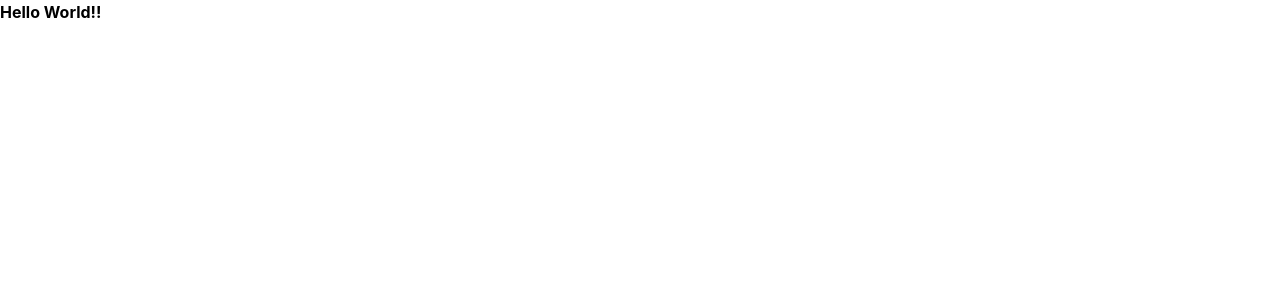
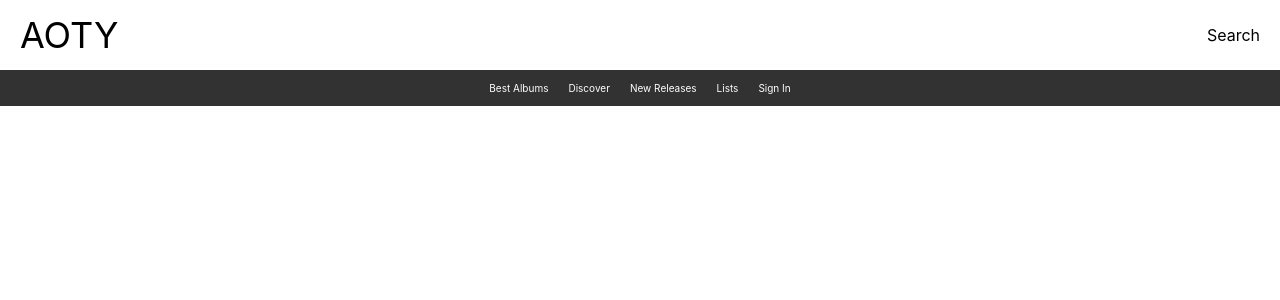
Before and after one commit to kyo8300/bulletproof-nextjs, a Next.js app: page / in a window 1280 px wide. Shown: the top 300 px of the page. Built offline with nearby package versions, Linux system fonts and the light colour scheme.

Commit message:
:lipstick: create header layout

```diff
--- a/package.json
+++ b/package.json
@@ -11,6 +11,7 @@
     "test-e2e": "playwright test"
   },
   "dependencies": {
+    "hamburger-react": "^2.4.1",
     "next": "12.0.10",
     "react": "17.0.2",
     "react-dom": "17.0.2",
--- /dev/null
+++ b/src/components/Layout/MainLayout.tsx
@@ -0,0 +1,89 @@
+import React, { useState } from "react";
+import Link from "next/link";
+import Hamburger from "hamburger-react";
+
+const Links = [
+  ["Best Albums", "/best-albums"],
+  ["Discover", "/discover"],
+  ["New Releases", "/releases"],
+  ["Lists", "/lists"],
+  ["Sign In", "/sign-in"],
+];
+
+const NavBar = () => (
+  <nav className="hidden list-none phone:block">
+    <ul className="text-center bg-[#323232] h-[36px] leading-9 flex items-center justify-center">
+      {Links.map(([title, url]) => (
+        <li key={title} className="text-white px-[10px] text-[10px]">
+          <Link href={url}>
+            <a>{title}</a>
+          </Link>
+        </li>
+      ))}
+    </ul>
+  </nav>
+);
+
+type MobileHamburgerMenuProps = {
+  hamburgerOpen: boolean;
+  setHamburgerOpen: React.Dispatch<React.SetStateAction<boolean>>;
+};
+
+const MobileHamburgerMenu = ({
+  hamburgerOpen,
+  setHamburgerOpen,
+}: MobileHamburgerMenuProps) => {
+  return (
+    <div className="phone:hidden">
+      <Hamburger
+        toggled={hamburgerOpen}
+        toggle={setHamburgerOpen}
+        label="Nav menu"
+      />
+      {hamburgerOpen && (
+        <div className="fixed top-[78px] left-0 w-full h-full z-30 bg-[#323232]">
+          <div className="bg-white h-[62.5px] py-[15px] px-5">Search</div>
+          <ul className="flex justify-center flex-col px-5">
+            {Links.map(([title, url]) => (
+              <li
+                key={title}
+                className="h-12 text-white text-xs py-[5px] border-b border-[#484848] flex items-center"
+              >
+                <Link href={url}>
+                  <a>{title}</a>
+                </Link>
+              </li>
+            ))}
+          </ul>
+        </div>
+      )}
+    </div>
+  );
+};
+
+const LogoHeader = () => {
+  const [hamburgerOpen, setHamburgerOpen] = useState(false);
+  return (
+    <header className="py-[15px] px-5">
+      <div className="flex items-center justify-between">
+        <Link href="/">
+          <a className="text-4xl block">AOTY</a>
+        </Link>
+        <div className="hidden phone:block">Search</div>
+        <MobileHamburgerMenu
+          hamburgerOpen={hamburgerOpen}
+          setHamburgerOpen={setHamburgerOpen}
+        />
+      </div>
+    </header>
+  );
+};
+
+export const MainLayout = () => {
+  return (
+    <>
+      <LogoHeader />
+      <NavBar />
+    </>
+  );
+};
--- /dev/null
+++ b/src/components/Layout/index.ts
@@ -0,0 +1 @@
+export * from './MainLayout'
--- a/src/pages/api/hello.ts
+++ /dev/null
@@ -1,13 +0,0 @@
-// Next.js API route support: https://nextjs.org/docs/api-routes/introduction
-import type { NextApiRequest, NextApiResponse } from 'next'
-
-type Data = {
-  name: string
-}
-
-export default function handler(
-  req: NextApiRequest,
-  res: NextApiResponse<Data>
-) {
-  res.status(200).json({ name: 'John Doe' })
-}
--- a/src/pages/index.tsx
+++ b/src/pages/index.tsx
@@ -1,18 +1,25 @@
-import type { NextPage } from 'next'
-import Head from 'next/head'
-// import Image from 'next/image'
+import type { NextPage } from "next";
+import Head from "next/head";
+import { MainLayout } from "@/components/Layout";
 
 const Home: NextPage = () => {
   return (
     <div>
       <Head>
-        <title>Create Next App</title>
-        <meta name="description" content="Generated by create next app" />
-        <link rel="icon" href="/favicon.ico" />
+        <title>Music Reviews, Ratings, Charts, News | Album of The Year</title>
+        <meta
+          name="description"
+          content="Top music of the year. Featuring album reviews, ratings, charts, year end lists and more."
+        />
+        <meta property="og:type" content="website" />
+        <meta
+          property="og:title"
+          content="Album of The Year - Music Reviews, Ratings, Charts, News"
+        />
       </Head>
-      <div className="font-bold">Hello World!!</div>
+      <MainLayout />
     </div>
-  )
-}
+  );
+};
 
-export default Home
+export default Home;
--- a/src/styles/globals.css
+++ b/src/styles/globals.css
@@ -4,6 +4,8 @@
 
 html,
 body {
+  width: 100%;
+  height: 100%;
   padding: 0;
   margin: 0;
   font-family: -apple-system, BlinkMacSystemFont, Segoe UI, Roboto, Oxygen,
--- a/tailwind.config.js
+++ b/tailwind.config.js
@@ -2,6 +2,9 @@ module.exports = {
   content: ['./src/**/*.{js,ts,jsx,tsx}'],
   theme: {
     extend: {},
+    screens: {
+      'phone': '480px'
+    }
   },
   plugins: [],
 }
```
Also changed, not shown: .eslintrc.json, 1 other file (tests, documents, lock files or other folders).
